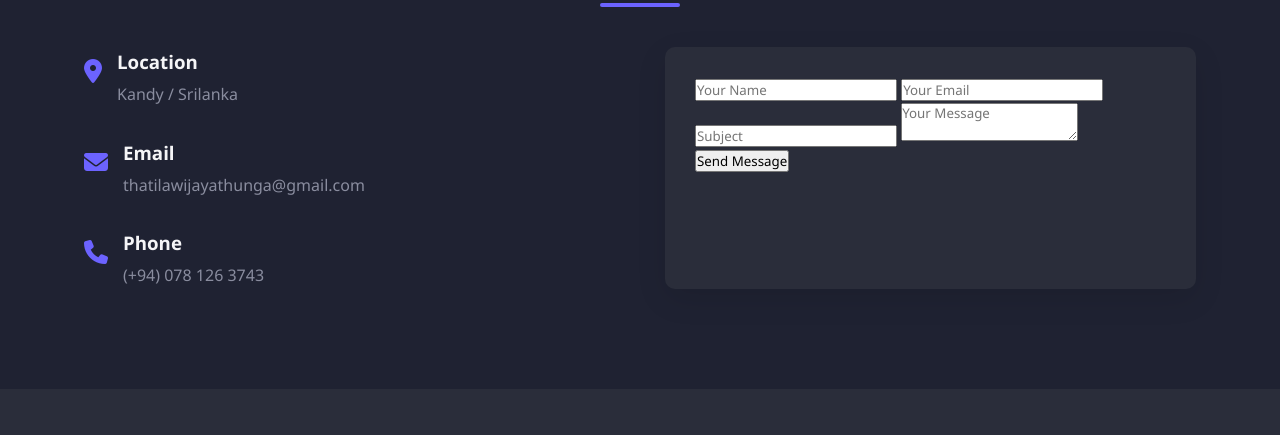
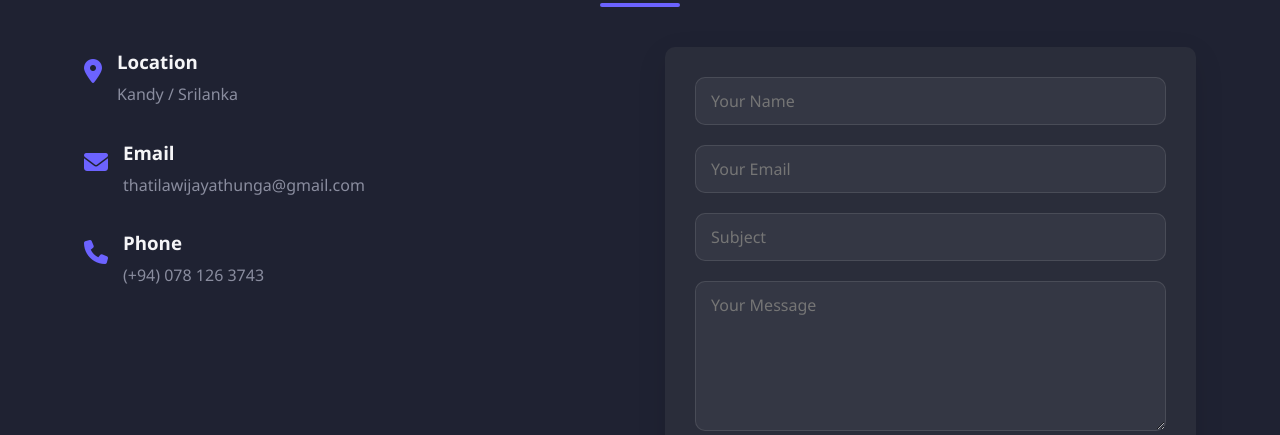
Before and after one commit to thatii24/github-portfolio, a plain HTML site: page index.html in a window 1280 px wide. Shown: the part 4204-4639 px from the top of the page. Drawn offline with Linux system fonts and the light colour scheme.

Commit message:
Replace contact form with non-submitting version
Commented out the original contact form that submitted to Web3Forms and replaced it with a new form that does not include action or name attributes. This change likely prepares the form for custom handling or disables external submissions.

```diff
--- a/index.html
+++ b/index.html
@@ -258,23 +258,38 @@
                     </div>
                 </div>
                 <div class="contact-form fade-in">
-                    <form action="https://api.web3forms.com/submit" method="POST" id="contactForm">
+                    <!--<form action="https://api.web3forms.com/submit" method="POST" id="contactForm">
 
-                        <!-- Your Access Key (REQUIRED) -->
+                         Your Access Key (REQUIRED)
                         <input type="hidden" name="access_key" value="9e241435-3798-4c15-a831-ef7b4e5a4214">
 
-                        <!-- Your Form Fields (Make sure each has a 'name' attribute) -->
+                         Your Form Fields (Make sure each has a 'name' attribute)
                         <input type="text" name="name" placeholder="Your Name" required>
                         <input type="email" name="email" placeholder="Your Email" required>
                         <input type="text" name="subject" placeholder="Subject" required>
                         <textarea name="message" placeholder="Your Message" required></textarea>
 
-                        <!-- Honeypot Spam Protection (Recommended) -->
+                        Honeypot Spam Protection (Recommended)
                         <input type="checkbox" name="botcheck" class="hidden" style="display: none;">
 
-                        <!-- Submit Button -->
+                         Submit Button
                         <button type="submit">Send Message</button>
 
+                    </form> -->
+                    <form id="contactForm">
+                        <div class="form-group">
+                            <input type="text" class="form-control" placeholder="Your Name" required>
+                        </div>
+                        <div class="form-group">
+                            <input type="email" class="form-control" placeholder="Your Email" required>
+                        </div>
+                        <div class="form-group">
+                            <input type="text" class="form-control" placeholder="Subject" required>
+                        </div>
+                        <div class="form-group">
+                            <textarea class="form-control" placeholder="Your Message" required></textarea>
+                        </div>
+                        <button type="submit" class="btn">Send Message</button>
                     </form>
                 </div>
             </div>
```
